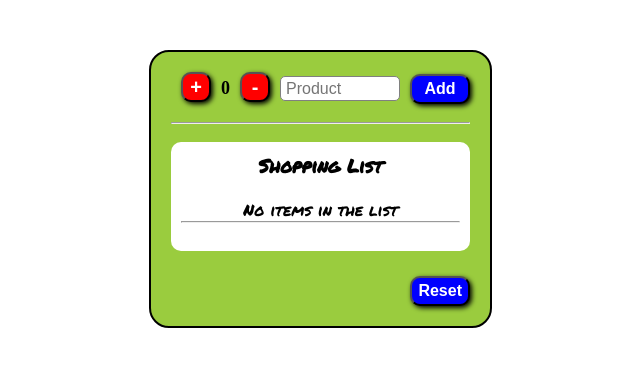
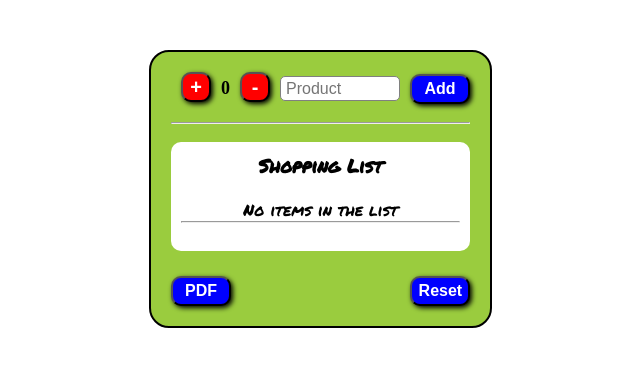
Before and after one commit to Caudillo8/SHOPPING-LIST, a React (Vite) app: page / in a window 1280 px wide. Shown: the top 366 px of the page, without its empty margins (235-875 px from the left). Built offline with nearby package versions, Linux system fonts and the light colour scheme.

Commit message:
create pdf

```diff
--- a/package.json
+++ b/package.json
@@ -10,6 +10,8 @@
     "preview": "vite preview"
   },
   "dependencies": {
+    "jspdf": "^3.0.4",
+    "jspdf-autotable": "^5.0.2",
     "react": "^19.2.0",
     "react-dom": "^19.2.0"
   },
--- a/src/Components/MyList.jsx
+++ b/src/Components/MyList.jsx
@@ -1,8 +1,24 @@
 import React from "react";
 import { useState } from "react";
 import "../MyStyles/MainControl.css";
+import { jsPDF } from "jspdf";
+import { autoTable } from "jspdf-autotable";
 
 const MyList = ({ shopList, toReset, showList }) => {
+  const generatePDF = () => {
+    const doc = new jsPDF();
+    const tableColumn = ["#", "Cantidad", "Producto"];
+    const tableRows = [];
+    shopList.forEach((item, index) => {
+      const rowData = [index + 1, item.cantidad, item.productName];
+      tableRows.push(rowData);
+    });
+    autoTable(doc, {
+      head: [tableColumn],
+      body: tableRows,
+    });
+    doc.save("shopping_list.pdf");
+  };
   return (
     <div className="container-mayor">
       <br />
@@ -40,6 +56,12 @@ const MyList = ({ shopList, toReset, showList }) => {
       </div>
       <input
         type="button"
+        value="PDF"
+        onClick={generatePDF}
+        className="button-pdf"
+      ></input>
+      <input
+        type="button"
         value="Reset"
         onClick={toReset}
         className="button-reset"
--- a/src/MyStyles/MainControl.css
+++ b/src/MyStyles/MainControl.css
@@ -36,7 +36,8 @@
   box-shadow: black 2px 2px 5px;
 }
 .button-reset,
-.button-add {
+.button-add,
+.button-pdf {
   width: 60px;
   height: 30px;
   font-size: 16px;
@@ -83,7 +84,7 @@
 }
 .button-reset {
   position: relative;
-  left: 80%;
+  left: 60%;
   margin-top: 25px;
 }
 .cantidad {
```
Also changed, not shown: 1 other file (tests, documents, lock files or other folders).
